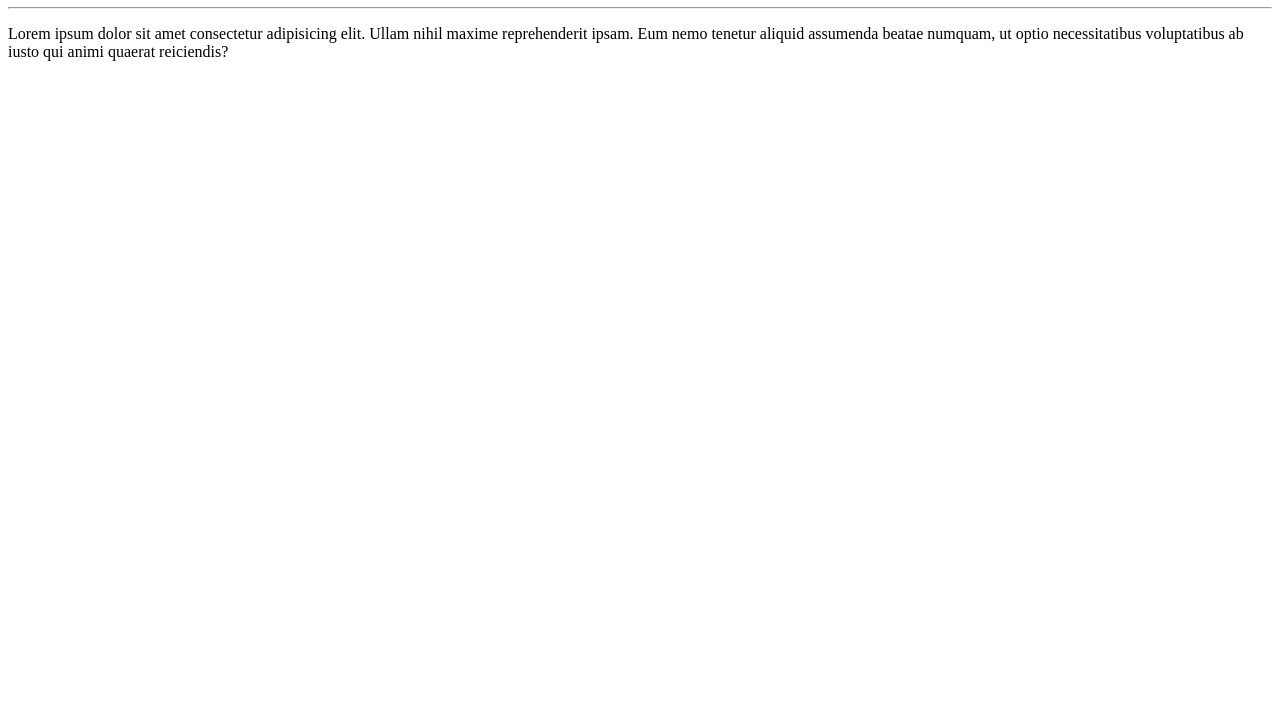
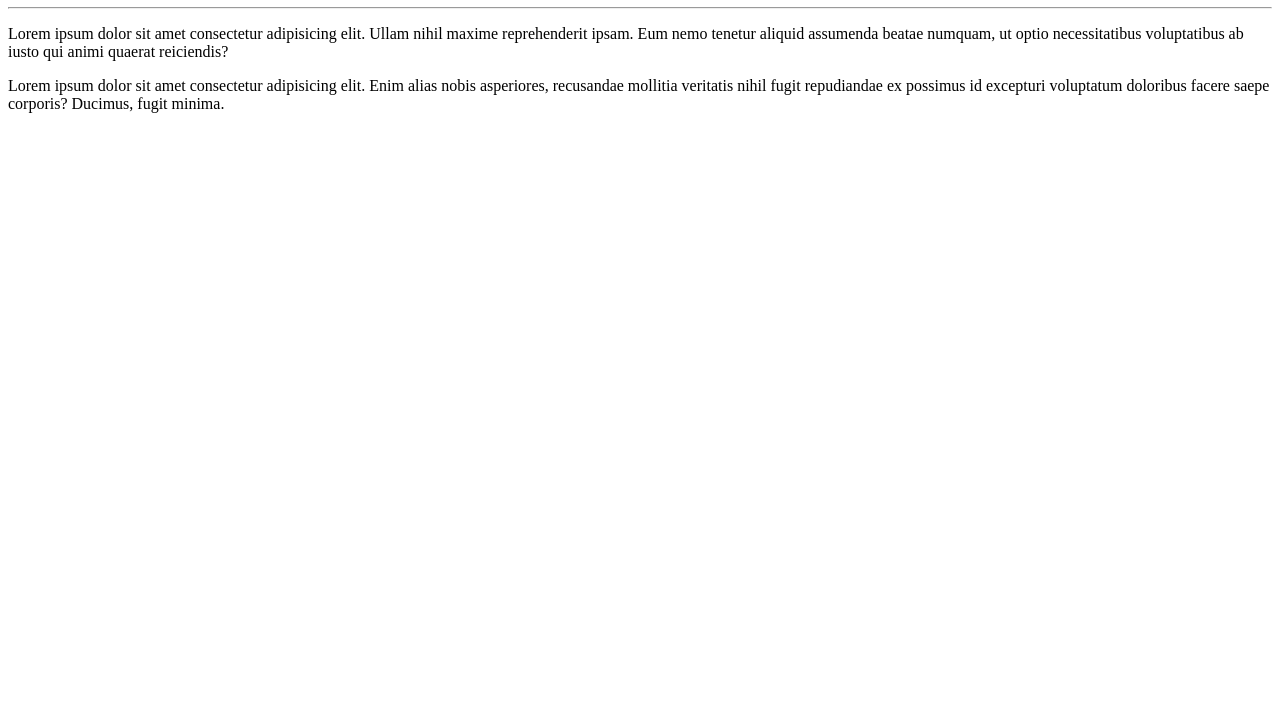
Before and after one commit to rodrigosantos-git/Ola-Mundo, a plain HTML site: page site-exemplo/index.html in a window 1280 px wide. Shown: the part 73-800 px from the top of the page. Drawn offline with Linux system fonts and the light colour scheme.

Commit message:
adicionei um parágrafo

```diff
--- a/site-exemplo/index.html
+++ b/site-exemplo/index.html
@@ -9,6 +9,7 @@
     <h1>Olá, Mundo!</h1>
     <hr>
     <p>Lorem ipsum dolor sit amet consectetur adipisicing elit. Ullam nihil maxime reprehenderit ipsam. Eum nemo tenetur aliquid assumenda beatae numquam, ut optio necessitatibus voluptatibus ab iusto qui animi quaerat reiciendis?</p>
+    <p>Lorem ipsum dolor sit amet consectetur adipisicing elit. Enim alias nobis asperiores, recusandae mollitia veritatis nihil fugit repudiandae ex possimus id excepturi voluptatum doloribus facere saepe corporis? Ducimus, fugit minima.</p>
 
 </body>
 </html>
```
